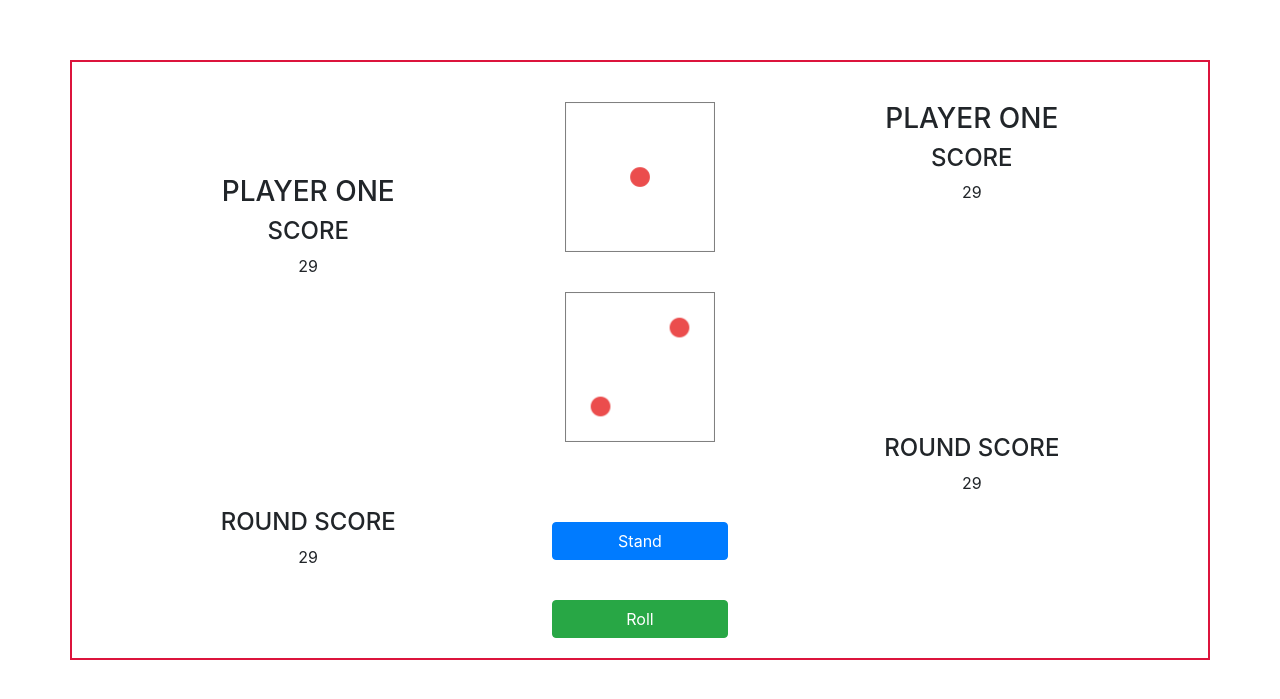
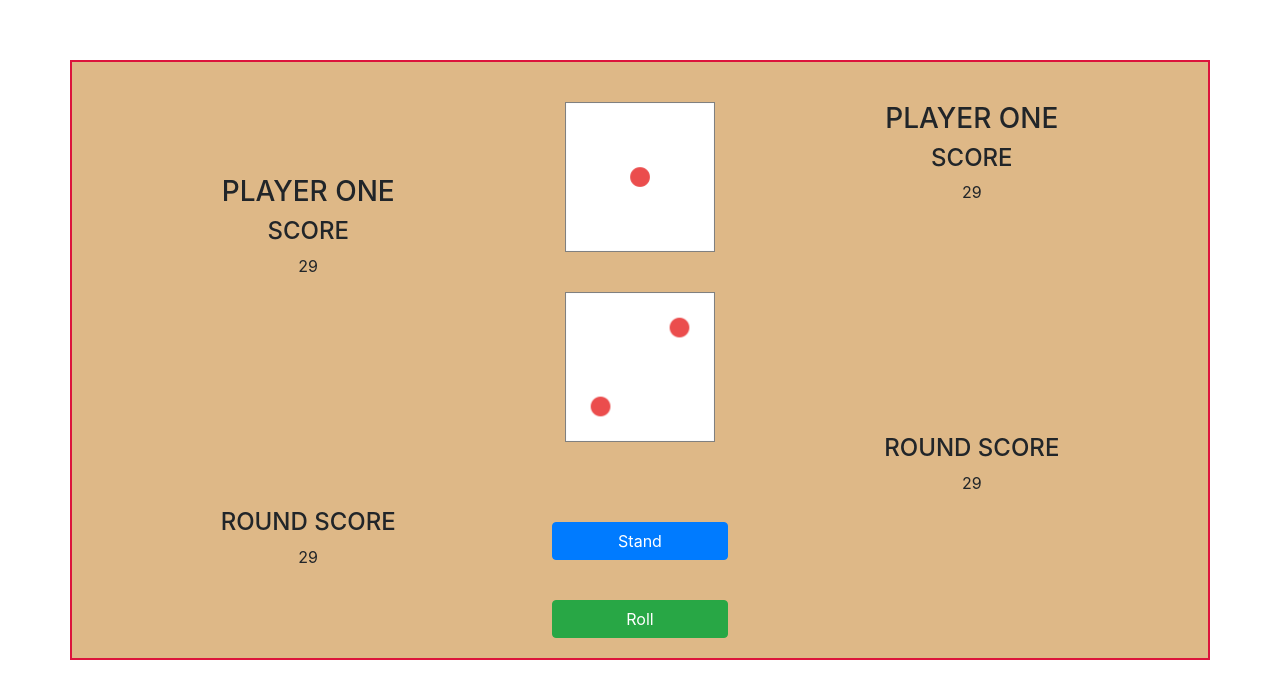
Before and after one commit to PhoenixWings7/dice-game-js, a Flask app: template templates/game.html in a window 1280 px wide. Shown: the top 699 px of the page. Run offline with Flask 2, Linux system fonts and the light colour scheme; the template is opened without the code that fills it, so the values that code supplies are empty; some libraries are stand-ins or nearby versions.

Commit message:
added background colour to the container

```diff
--- a/static/css/game.css
+++ b/static/css/game.css
@@ -10,6 +10,7 @@
 }
 
 .container {
+    background-color: burlywood;
     margin-top: 60px;
     height: 600px;
     border: solid crimson 2px;
```
